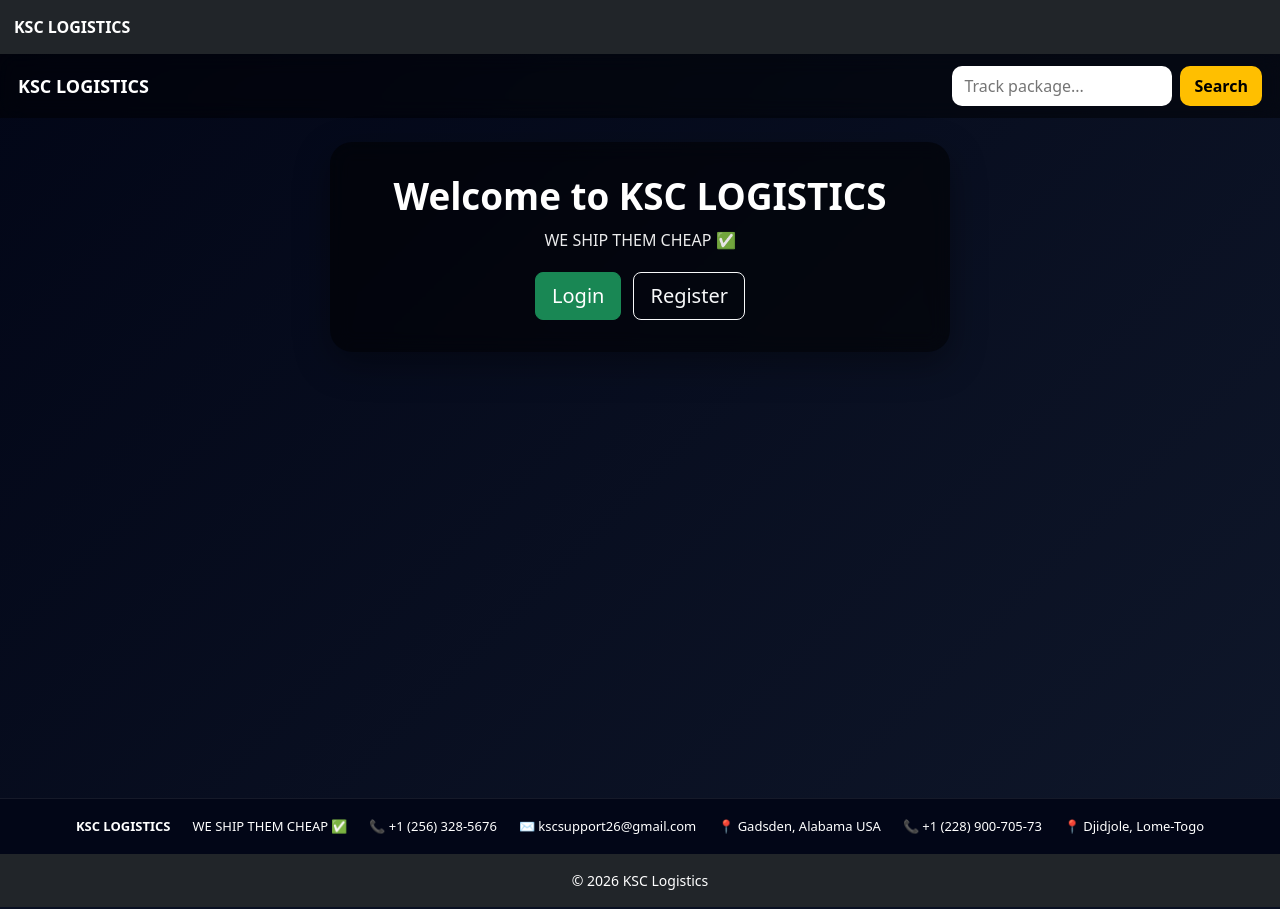
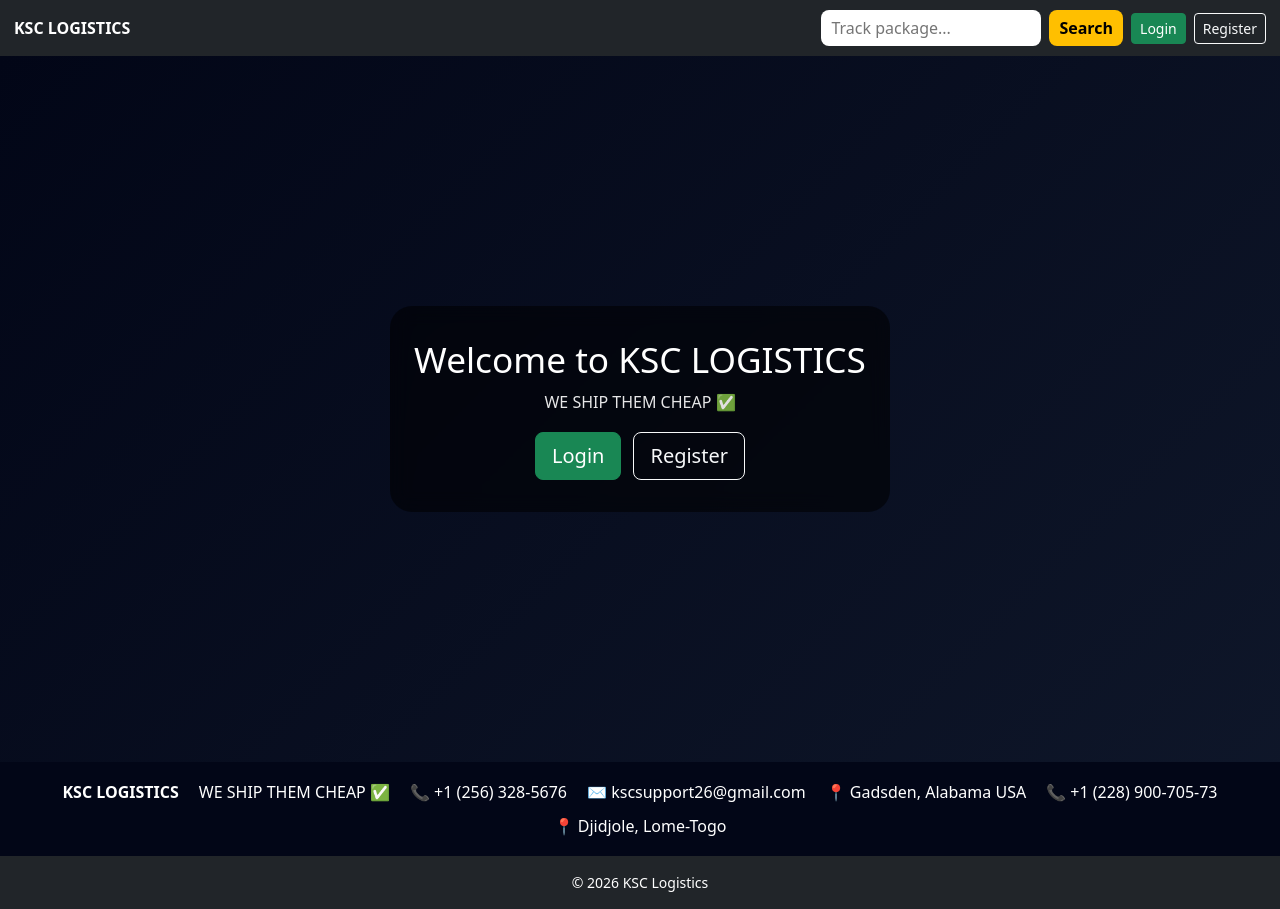
Before and after one commit to KSC2026411/ksc-flask, a Flask app: page / in a window 1280 px wide. Run offline with Flask 3, Linux system fonts and the light colour scheme; data that the repository does not hold is empty; some libraries are stand-ins or nearby versions.

```diff
--- a/app/templates/public/base_public.html
+++ b/app/templates/public/base_public.html
@@ -39,15 +39,42 @@
             font-weight: 600;
         }
 
+        /* HEADER RIGHT SEARCH */
+        .header-search {
+            display: flex;
+            align-items: center;
+            gap: 8px;
+        }
+
+        .header-search input {
+            padding: 6px 10px;
+            border-radius: 8px;
+            border: none;
+            outline: none;
+            width: 220px;
+        }
+
+        .header-search button {
+            padding: 6px 10px;
+            border-radius: 8px;
+            border: none;
+            background: #ffbf00;
+            font-weight: 600;
+        }
+
+        @media (max-width: 768px) {
+            .header-search input {
+                width: 140px;
+            }
+        }
+
     </style>
-
-    {% block head %}{% endblock %}
 
 </head>
 
-<body class="{% block body_class %}{% endblock %}">
+<body>
 
-<!-- NAVBAR (FIXED SINGLE SOURCE) -->
+<!-- NAVBAR (SINGLE SOURCE ONLY) -->
 {% if not (current_user.is_authenticated and current_user.role == "admin") %}
 
 <nav class="navbar navbar-dark bg-dark d-flex justify-content-between align-items-center">
@@ -56,9 +83,32 @@
         KSC LOGISTICS
     </a>
 
-    <!-- RIGHT SIDE SLOT (PAGE INJECTS CONTENT HERE) -->
     <div class="d-flex align-items-center gap-2">
+
         {% block header_right %}{% endblock %}
+
+        {% if not current_user.is_authenticated %}
+
+            <a href="{{ url_for('main.login') }}" class="btn btn-success btn-sm">
+                Login
+            </a>
+
+            <a href="{{ url_for('main.register') }}" class="btn btn-outline-light btn-sm">
+                Register
+            </a>
+
+        {% else %}
+
+            <a href="{{ url_for('main.dashboard') }}" class="btn btn-secondary btn-sm">
+                Dashboard
+            </a>
+
+            <a href="{{ url_for('main.logout') }}" class="btn btn-danger btn-sm">
+                Logout
+            </a>
+
+        {% endif %}
+
     </div>
 
 </nav>
@@ -83,10 +133,12 @@
     {% block content %}{% endblock %}
 </main>
 
-<!-- FOOTER -->
+<!-- FOOTER (RESTORED CLEAN) -->
 {% if not hide_footer %}
 <footer class="bg-dark text-white text-center py-3 mt-auto">
-    <p class="mb-0 small">© 2026 KSC Logistics</p>
+    <div class="small">
+        © 2026 KSC Logistics
+    </div>
 </footer>
 {% endif %}
 
--- a/app/templates/public/home.html
+++ b/app/templates/public/home.html
@@ -3,227 +3,120 @@
 {% block title %}Home{% endblock %}
 {% block body_class %}hero-page{% endblock %}
 
+{% block header_right %}
+<form method="GET" action="{{ url_for('main.home') }}" class="header-search">
+    <input
+        type="text"
+        name="search"
+        placeholder="Track package..."
+        value="{{ search_query }}"
+    >
+    <button type="submit">Search</button>
+</form>
+{% endblock %}
+
 {% block content %}
 
 <style>
 
-/* RESET */
-body,
-main {
+body {
     margin: 0;
-    padding: 0;
 }
 
-/* PAGE */
+/* MAIN PAGE */
 .page-wrapper {
     min-height: 100vh;
-    min-height: 100dvh;
     display: flex;
     flex-direction: column;
     background: linear-gradient(135deg, #020617, #0f172a);
 }
 
-/* HEADER */
-.top-bar {
-    width: 100%;
-    padding: 12px 18px;
+.main-container {
+    flex: 1;
     display: flex;
-    justify-content: space-between;
+    justify-content: center;
     align-items: center;
-    background: rgba(0,0,0,0.45);
-    backdrop-filter: blur(10px);
-    color: white;
+    padding: 30px 16px;
 }
 
-/* BRAND */
-.brand {
-    font-size: 18px;
-    font-weight: 700;
-}
-
-/* HEADER SEARCH */
-.header-search form {
-    display: flex;
-    gap: 8px;
-    align-items: center;
-}
-
-.header-search input {
-    padding: 8px 12px;
-    border-radius: 10px;
-    border: none;
-    outline: none;
-    width: 220px;
-}
-
-.header-search button {
-    padding: 8px 14px;
-    border-radius: 10px;
-    border: none;
-    background: #ffbf00;
-    font-weight: 700;
-    cursor: pointer;
-}
-
-/* MAIN */
-.main-container {
-    flex: 1;
-    width: 100%;
-    padding: 24px 16px;
-    display: flex;
-    flex-direction: column;
-    align-items: center;
-}
-
-/* WELCOME CARD */
+/* CARD */
 .welcome-card {
     width: 100%;
     max-width: 620px;
     padding: 32px 24px;
     border-radius: 22px;
-    background: rgba(0, 0, 0, 0.55);
+    background: rgba(0,0,0,0.55);
     backdrop-filter: blur(10px);
     color: white;
     text-align: center;
-    box-shadow: 0 12px 35px rgba(0,0,0,0.35);
 }
 
-/* TITLE */
 .welcome-card h1 {
-    font-size: 2.3rem;
-    font-weight: 700;
+    font-size: 2.2rem;
     margin-bottom: 10px;
 }
 
-/* TAGLINE */
 .tagline {
-    font-size: 1rem;
-    opacity: 0.92;
-    margin-bottom: 20px;
+    opacity: 0.9;
 }
 
-/* HOLIDAY */
-.holiday-banner {
-    background: linear-gradient(90deg, #ffdd57, #ff8c00);
-    color: #000;
-    font-weight: 700;
-    padding: 12px 16px;
-    border-radius: 12px;
-    margin-bottom: 20px;
-    animation: pulse 1.5s infinite alternate;
-}
-
-@keyframes pulse {
-    0% { transform: scale(1); }
-    100% { transform: scale(1.02); }
+/* BUTTONS */
+.button-group {
+    margin-top: 18px;
+    display: flex;
+    gap: 12px;
+    justify-content: center;
+    flex-wrap: wrap;
 }
 
 /* RESULTS */
 .search-results {
-    margin-top: 18px;
-    width: 100%;
-    max-width: 620px;
+    margin-top: 20px;
     color: white;
 }
 
 .package-card {
     background: rgba(255,255,255,0.08);
-    border-radius: 14px;
-    padding: 16px;
-    margin-bottom: 12px;
+    padding: 14px;
+    border-radius: 12px;
+    margin-bottom: 10px;
 }
 
 .status-badge {
     background: #22c55e;
-    padding: 6px 10px;
+    padding: 5px 10px;
     border-radius: 999px;
-    font-size: 0.85rem;
 }
 
-/* NO RESULTS */
-.no-results {
-    color: #ffb4b4;
-    margin-top: 14px;
-    text-align: center;
-}
-
-/* BUTTON GROUP */
-.button-group {
-    display: flex;
-    gap: 12px;
-    justify-content: center;
-    flex-wrap: wrap;
-    margin-top: 18px;
-}
-
-/* FOOTER FIX (IMPORTANT) */
+/* FOOTER */
 .footer {
     background: #020617;
     color: white;
     padding: 18px;
-    font-size: 13px;
+    text-align: center;
     margin-top: auto;
-    border-top: 1px solid rgba(255,255,255,0.08);
 }
 
 .footer-content {
     display: flex;
     flex-wrap: wrap;
     justify-content: center;
-    gap: 10px 22px;
-    text-align: center;
-}
-
-/* MOBILE */
-@media (max-width: 768px) {
-
-    .header-search input {
-        width: 140px;
-    }
-
-    .welcome-card h1 {
-        font-size: 2rem;
-    }
-
+    gap: 10px 20px;
 }
 
 </style>
 
 <div class="page-wrapper">
 
-    <!-- HEADER -->
-    <div class="top-bar">
-
-        <div class="brand">
-            KSC LOGISTICS
-        </div>
-
-        <div class="header-search">
-
-            <form method="GET" action="{{ url_for('main.home') }}">
-
-                <input
-                    type="text"
-                    name="search"
-                    placeholder="Track package..."
-                    value="{{ search_query }}"
-                >
-
-                <button type="submit">Search</button>
-
-            </form>
-
-        </div>
-
-    </div>
-
-    <!-- MAIN -->
     <div class="main-container">
 
+        <div>
+
+            <!-- WELCOME CARD -->
             <div class="welcome-card">
 
                 {% if holiday_message %}
-                <div class="holiday-banner">
+                    <div style="margin-bottom:10px;">
                         🎉 {{ holiday_message }} 🎉
                     </div>
                 {% endif %}
@@ -250,7 +143,9 @@ main {
 
             </div>
 
+            <!-- RESULTS BELOW CARD -->
             {% if packages %}
+
                 <div class="search-results">
 
                     {% for package in packages %}
@@ -268,7 +163,7 @@ main {
 
             {% elif search_query %}
 
-            <div class="no-results">
+                <div style="color:#ffb4b4; text-align:center; margin-top:15px;">
                     No package found.
                 </div>
 
@@ -276,11 +171,11 @@ main {
 
         </div>
 
-    <!-- FOOTER (NOW WORKS) -->
+    </div>
+
+    <!-- FOOTER (WORKING FULL RESTORED) -->
     <footer class="footer">
-
         <div class="footer-content">
-
             <span><strong>KSC LOGISTICS</strong></span>
             <span>WE SHIP THEM CHEAP ✅</span>
             <span>📞 +1 (256) 328-5676</span>
@@ -288,9 +183,7 @@ main {
             <span>📍 Gadsden, Alabama USA</span>
             <span>📞 +1 (228) 900-705-73</span>
             <span>📍 Djidjole, Lome-Togo</span>
-
         </div>
-
     </footer>
 
 </div>
```
Lines whose indentation alone changed are shown as unchanged.
